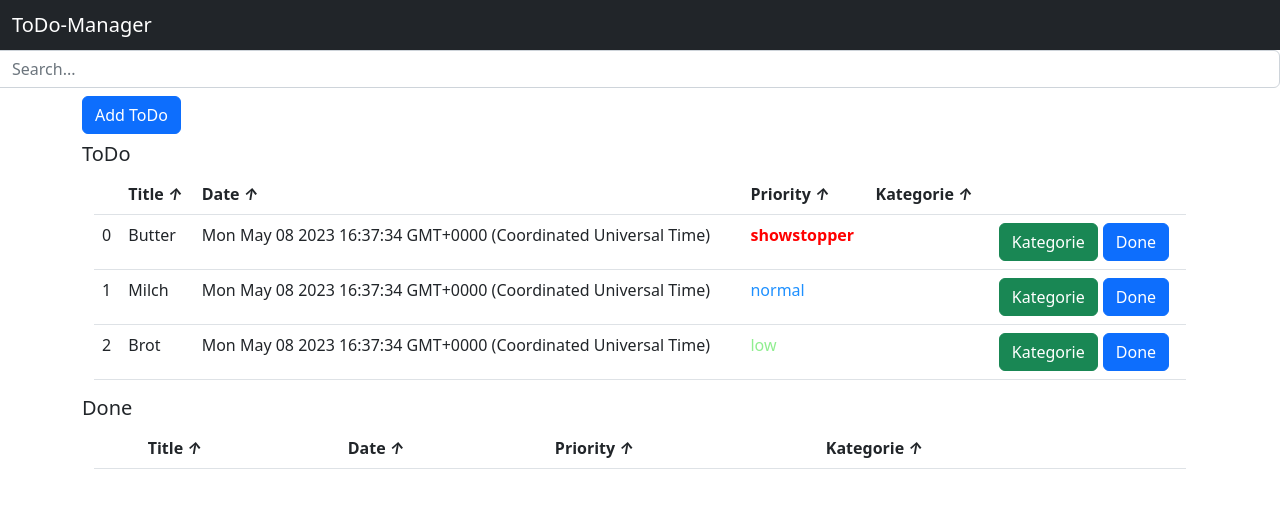
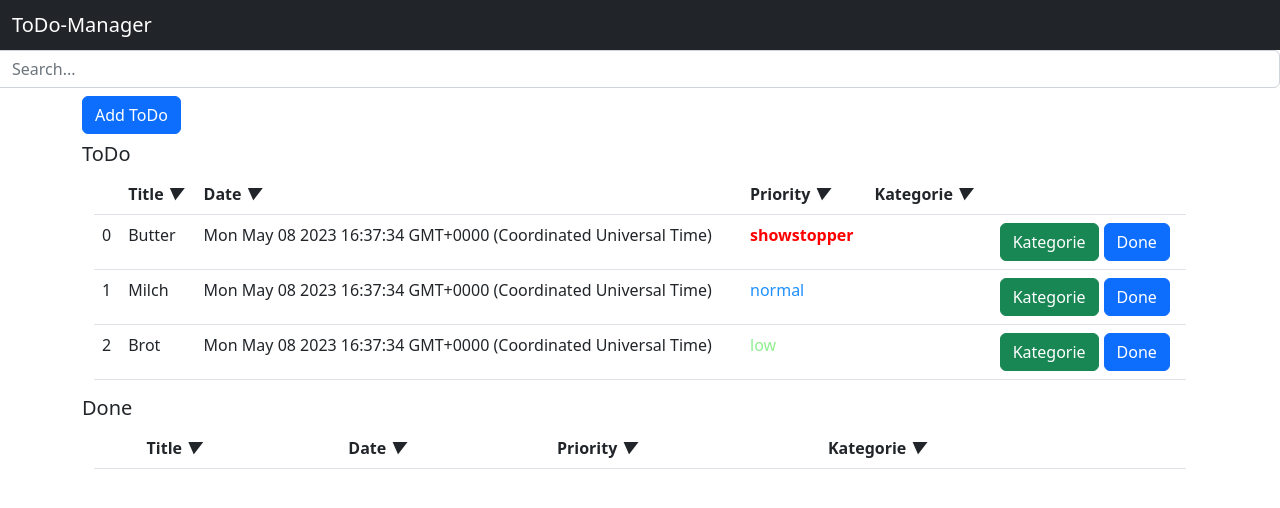
Before and after one commit to MaxMaxner/kmsTodoTesting, an Angular app: page / in a window 1280 px wide. Shown: the top 508 px of the page. Built offline with nearby package versions, Linux system fonts and the light colour scheme.

Commit message:
new Arrows for sorting

```diff
--- a/src/app/list/list.component.html
+++ b/src/app/list/list.component.html
@@ -3,10 +3,10 @@
         <thead>
             <tr>
                 <th scope="col"></th>
-                <th scope="col">Title <i (click)="alphaNumSort('title', $event)">&uarr;</i></th>
-                <th scope="col">Date <i (click)="alphaNumSort('date', $event)">&uarr;</i></th>
-                <th scope="col">Priority <i (click)="alphaNumSort('priority', $event)">&uarr;</i></th>
-                <th scope="col">Kategorie <i (click)="alphaNumSort('kategorie', $event)">&uarr;</i></th>
+                <th scope="col">Title <i (click)="alphaNumSort('title', $event)">&#9660;</i></th>
+                <th scope="col">Date <i (click)="alphaNumSort('date', $event)">&#9660;</i></th>
+                <th scope="col">Priority <i (click)="alphaNumSort('priority', $event)">&#9660;</i></th>
+                <th scope="col">Kategorie <i (click)="alphaNumSort('kategorie', $event)">&#9660;</i></th>
                 <th scope="col"></th>
             </tr>
         </thead>
--- a/src/app/list/list.component.ts
+++ b/src/app/list/list.component.ts
@@ -39,18 +39,18 @@ export class ListComponent {
             toDoSort = this.sortBy(toSort, this.todoService.todoList, toDoSort)
 
             if (toDoSort) {
-                target.innerHTML = '&uarr;'
+                target.innerHTML = '&#9660;'
             } else {
-                target.innerHTML = '&darr;'
+                target.innerHTML = '&#9650;'
             }
         }
         if (listToSort == 'donelist') {
             doneSort = this.sortBy(toSort, this.todoService.doneList, doneSort)
 
             if (doneSort) {
-                target.innerHTML = '&uarr;'
+                target.innerHTML = '&#9660;'
             } else {
-                target.innerHTML = '&darr;'
+                target.innerHTML = '&#9650;'
             }
         }
     }
```
